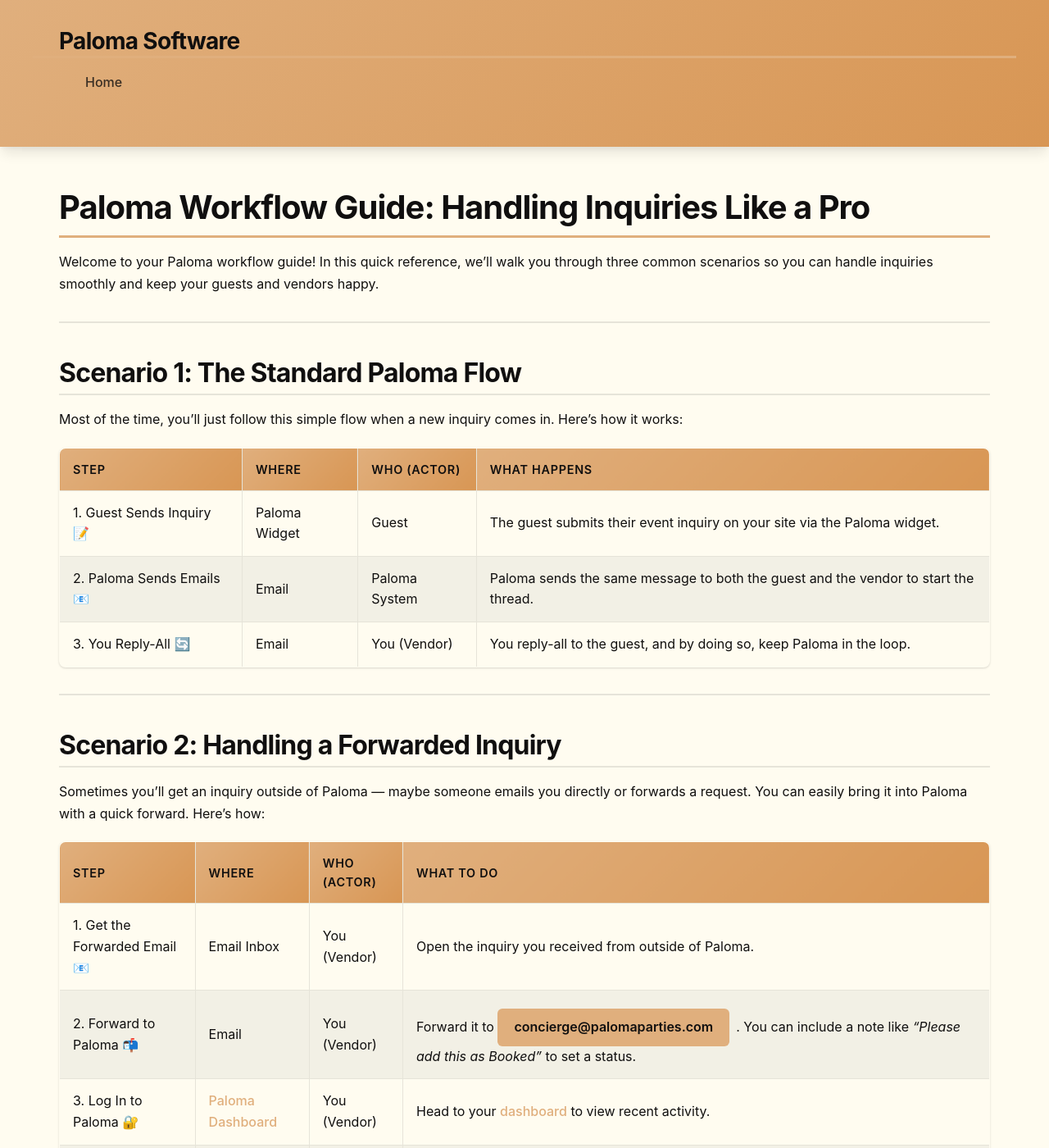
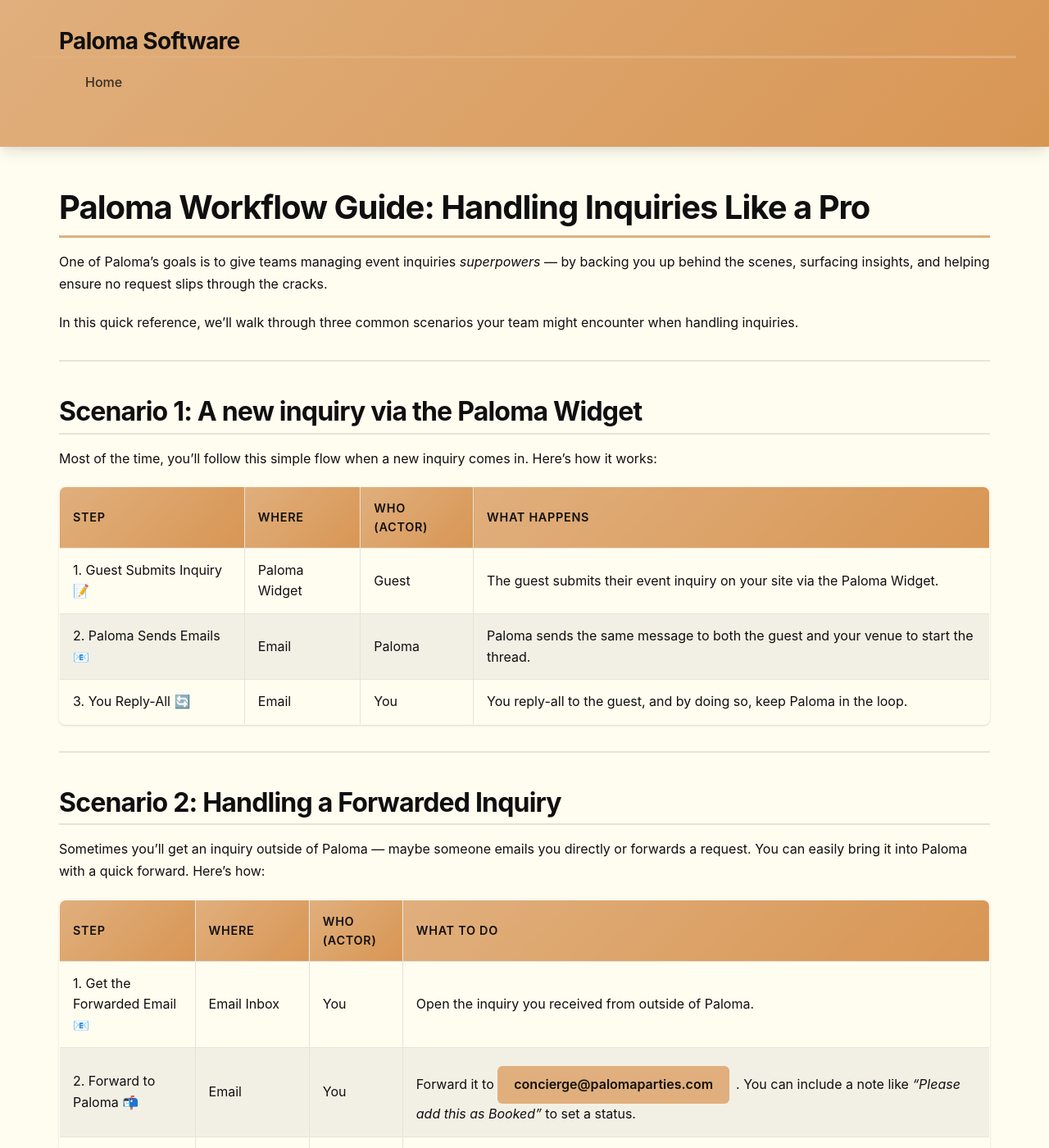
Before and after one commit to paloma-software/paloma-docs, a Jekyll site: the page built from guides/workflow.md, in a window 1280 px wide and 1400 px high. Shown: the whole window at 82% size. Built offline with Jekyll 4.4.1, drawn with Linux system fonts in a browser that asks for light colours; some web fonts are replaced; our own code applies the rules of GitHub Pages for plain Markdown files; some of the changed text lies outside the part shown.

Commit message:
docs: minor fixes to workflow doc

```diff
--- a/guides/workflow.md
+++ b/guides/workflow.md
@@ -1,18 +1,20 @@
 # Paloma Workflow Guide: Handling Inquiries Like a Pro
 
-Welcome to your Paloma workflow guide! In this quick reference, we’ll walk you through three common scenarios so you can handle inquiries smoothly and keep your guests and vendors happy.
+One of Paloma’s goals is to give teams managing event inquiries *superpowers* — by backing you up behind the scenes, surfacing insights, and helping ensure no request slips through the cracks.
+
+In this quick reference, we’ll walk through three common scenarios your team might encounter when handling inquiries.
 
 ---
 
-## Scenario 1: The Standard Paloma Flow
+## Scenario 1: A new inquiry via the Paloma Widget
 
-Most of the time, you’ll just follow this simple flow when a new inquiry comes in. Here’s how it works:
+Most of the time, you’ll follow this simple flow when a new inquiry comes in. Here’s how it works:
 
-| Step                      | Where         | Who (Actor)   | What Happens                                                                        |
-| ------------------------- | ------------- | ------------- | ----------------------------------------------------------------------------------- |
-| 1. Guest Sends Inquiry 📝 | Paloma Widget | Guest         | The guest submits their event inquiry on your site via the Paloma widget.           |
-| 2. Paloma Sends Emails 📧 | Email         | Paloma System | Paloma sends the same message to both the guest and the vendor to start the thread. |
-| 3. You Reply-All 🔄       | Email         | You (Vendor)  | You reply-all to the guest, and by doing so, keep Paloma in the loop.               |
+| Step                        | Where         | Who (Actor) | What Happens                                                                        |
+| --------------------------- | ------------- | ----------- | ----------------------------------------------------------------------------------- |
+| 1. Guest Submits Inquiry 📝 | Paloma Widget | Guest       | The guest submits their event inquiry on your site via the Paloma Widget.           |
+| 2. Paloma Sends Emails 📧   | Email         | Paloma      | Paloma sends the same message to both the guest and your venue to start the thread. |
+| 3. You Reply-All 🔄         | Email         | You         | You reply-all to the guest, and by doing so, keep Paloma in the loop.               |
 
 ---
 
@@ -20,13 +22,13 @@ Most of the time, you’ll just follow this simple flow when a new inquiry comes
 
 Sometimes you’ll get an inquiry outside of Paloma — maybe someone emails you directly or forwards a request. You can easily bring it into Paloma with a quick forward. Here's how:
 
-| Step                          | Where                                             | Who (Actor)  | What to Do                                                                                                                                                                                     |
-| ----------------------------- | ------------------------------------------------- | ------------ | ---------------------------------------------------------------------------------------------------------------------------------------------------------------------------------------------- |
-| 1. Get the Forwarded Email 📧 | Email Inbox                                       | You (Vendor) | Open the inquiry you received from outside of Paloma.                                                                                                                                          |
-| 2. Forward to Paloma 📬       | Email                                             | You (Vendor) | Forward it to **[concierge@palomaparties.com](mailto:concierge@palomaparties.com)**. You can include a note like *“Please add this as Booked”* to set a status.                                |
-| 3. Log In to Paloma 🔐        | [Paloma Dashboard](https://app.palomaparties.com) | You (Vendor) | Head to your [dashboard](https://app.palomaparties.com) to view recent activity.                                                                                                               |
-| 4. Find and Reply ✉️          | Dashboard                                         | You (Vendor) | Locate the new inquiry and click **Reply** to send a message to the guest. Any reply sent from the dashboard will automatically CC you, so you stay looped in even if the guest replies later. |
-| 5. Keep the Thread Going 🔄   | Dashboard or Email                                | You & Guest  | Continue the conversation from the dashboard or your inbox — whichever works best.                                                                                                             |
+| Step                          | Where                                             | Who (Actor) | What to Do                                                                                                                                                                                     |
+| ----------------------------- | ------------------------------------------------- | ----------- | ---------------------------------------------------------------------------------------------------------------------------------------------------------------------------------------------- |
+| 1. Get the Forwarded Email 📧 | Email Inbox                                       | You         | Open the inquiry you received from outside of Paloma.                                                                                                                                          |
+| 2. Forward to Paloma 📬       | Email                                             | You         | Forward it to **[concierge@palomaparties.com](mailto:concierge@palomaparties.com)**. You can include a note like *“Please add this as Booked”* to set a status.                                |
+| 3. Log In to Paloma 🔐        | [Paloma Dashboard](https://app.palomaparties.com) | You         | Head to your [dashboard](https://app.palomaparties.com) to view recent activity.                                                                                                               |
+| 4. Find and Reply ✉️          | Dashboard                                         | You         | Locate the new inquiry and click **Reply** to send a message to the guest. Any reply sent from the dashboard will automatically CC you, so you stay looped in even if the guest replies later. |
+| 5. Keep the Thread Going 🔄   | Dashboard or Email                                | You & Guest | Continue the conversation from the dashboard or your inbox — whichever works best.                                                                                                             |
 
 ---
 
@@ -34,9 +36,11 @@ Sometimes you’ll get an inquiry outside of Paloma — maybe someone emails you
 
 If a teammate is out, you might need to step in and handle an ongoing conversation. Here's how to take over a thread smoothly:
 
-| Step                              | Where                                             | Who (Actor)  | What to Do                                                                                                                   |
-| --------------------------------- | ------------------------------------------------- | ------------ | ---------------------------------------------------------------------------------------------------------------------------- |
-| 1. Open the Dashboard 🖥️         | [Paloma Dashboard](https://app.palomaparties.com) | You (Vendor) | Check recent inquiries at [app.palomaparties.com](https://app.palomaparties.com) and find the one that needs your attention. |
-| 2. Review the Thread 📄           | Paloma Dashboard                                  | You (Vendor) | Read the existing message history to get up to speed on the conversation.                                                    |
-| 3. Send Your Intro Reply ✉️       | Paloma Dashboard                                  | You (Vendor) | Send a reply letting the guest know you’re stepping in and happy to help.                                                    |
-| 4. Keep the Conversation Going 🔄 | Dashboard or Email                                | You & Guest  | Continue the thread from wherever works best for you — dashboard or inbox.                                                   |
+| Step                              | Where                                             | Who (Actor) | What to Do                                                                                                                   |
+| --------------------------------- | ------------------------------------------------- | ----------- | ---------------------------------------------------------------------------------------------------------------------------- |
+| 1. Open the Dashboard 🖥️         | [Paloma Dashboard](https://app.palomaparties.com) | You         | Check recent inquiries at [app.palomaparties.com](https://app.palomaparties.com) and find the one that needs your attention. |
+| 2. Review the Thread 📄           | Paloma Dashboard                                  | You         | Read the existing message history to get up to speed on the conversation.                                                    |
+| 3. Send Your Intro Reply ✉️       | Paloma Dashboard                                  | You         | Send a reply letting the guest know you’re stepping in and happy to help.                                                    |
+| 4. Keep the Conversation Going 🔄 | Dashboard or Email                                | You & Guest | Continue the thread from wherever works best for you — dashboard or inbox.                                                   |
+
+Any questions? Feel free to ask! Email us at [contact@palomaparties.com](mailto:contact@palomaparties.com?subject=Question%20from%20Paloma%20Docs%20site) or [Book a meeting with us](https://cal.com/paloma-bob).
```
